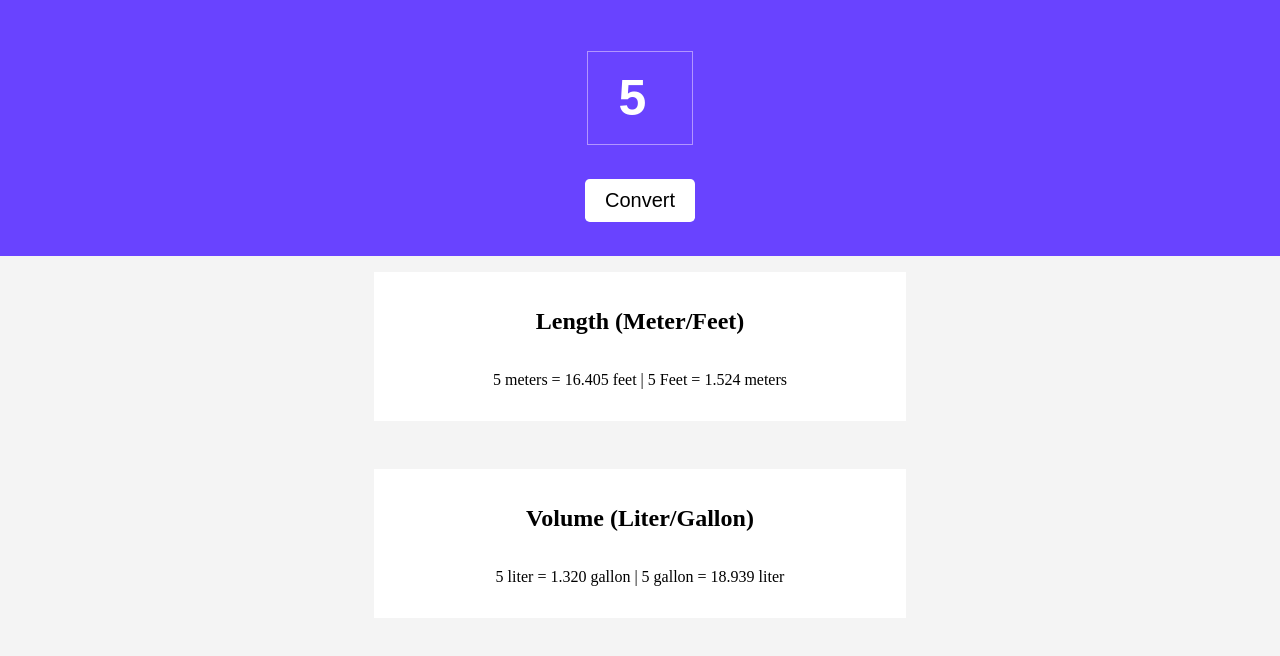
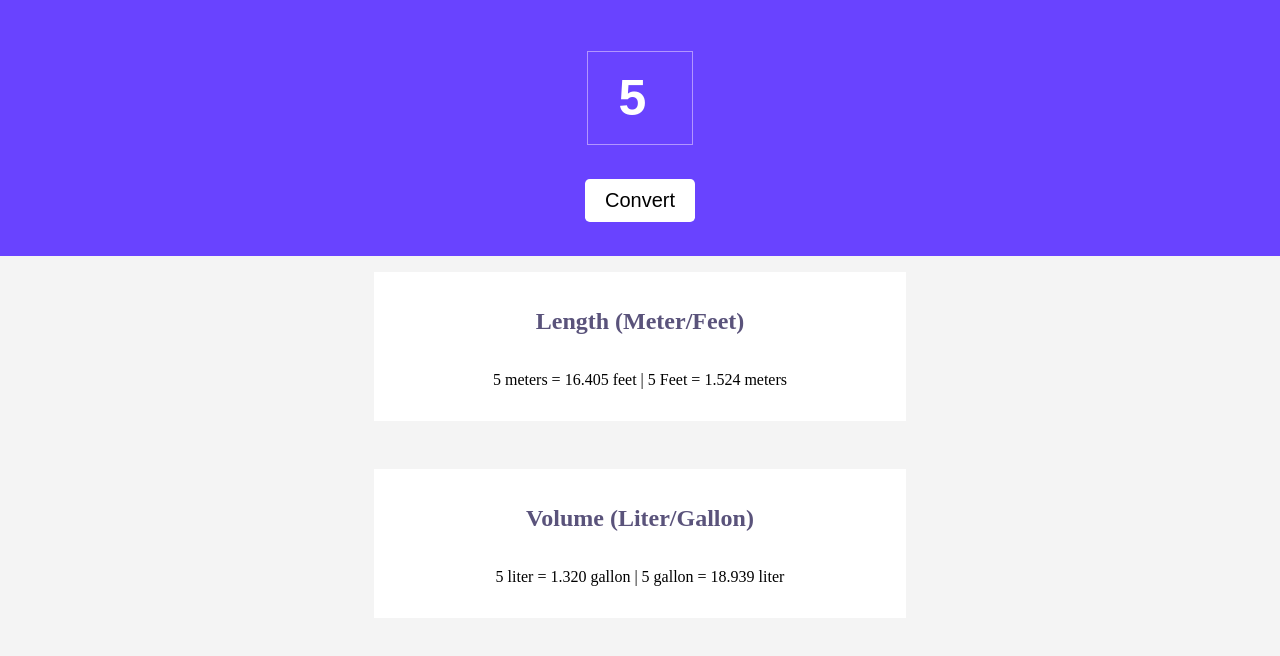
Before and after one commit to Marko-Pavlovic-at/unit-converter, a plain HTML site: page index.html in a window 1280 px wide. Both pictures are taken after typing "5" into the empty fields and a click on the button "Convert". Shown: the part 144-800 px from the top of the page. Drawn offline with Linux system fonts and the light colour scheme.

Commit message:
final design pass + readme update

```diff
--- a/styles.css
+++ b/styles.css
@@ -57,3 +57,7 @@ body {
   margin: 1rem;
   width: 500px;
 }
+
+.card h2 {
+  color: #5a537b;
+}
```
Also changed, not shown: 1 other file.
